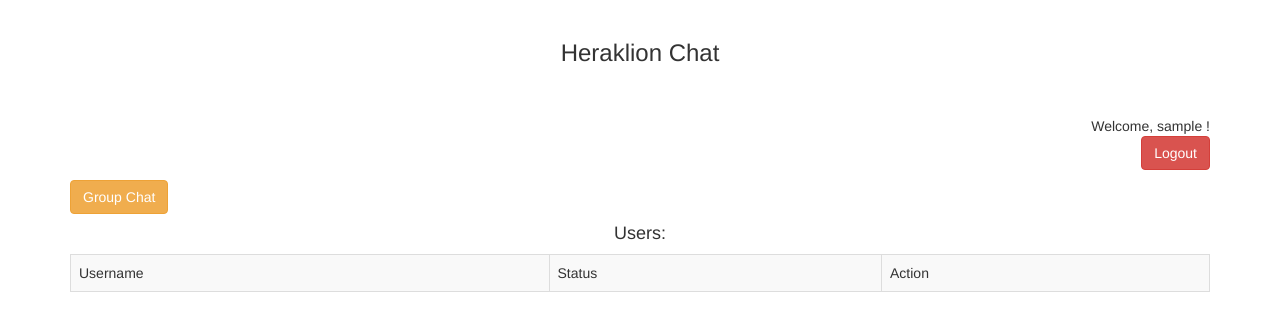
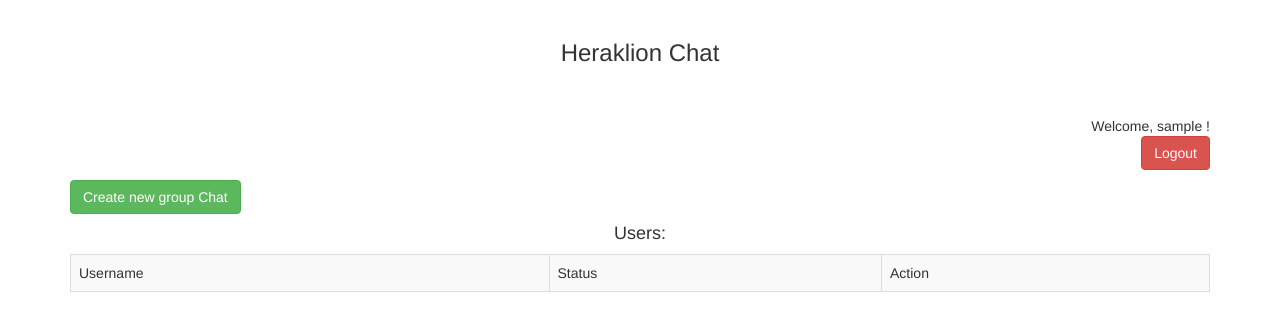
Before and after one commit to JKulpinski/php_chat_crete, a PHP site: page / in a window 1280 px wide. Shown: the top 331 px of the page. Run offline with PHP 8.4, Linux system fonts and the light colour scheme; the visitor is signed in with stand-in values (Sample User, id 1); data that the repository does not hold is empty; some libraries are stand-ins or nearby versions.

Commit message:
chat group select users

```diff
--- a/index.php
+++ b/index.php
@@ -49,6 +49,10 @@ if (!isset($_SESSION['user_id'])) { // if user isn't login yet it redirect him t
 
         <input type="hidden" id="is_active_group_chat_window" value="no"/>
         <button type="button" name="group_chat" id="group_chat" class="btn btn-warning">Group Chat</button>
+        <input type="hidden" id="is_active_create_chat_window" value="no"/>
+        <button type="button" name="group_custom_chat" id="group_custom_chat" class="btn btn-success">Create new group
+            Chat
+        </button>
 
         <h4 align="center">Users:</h4>
         <div id="user_details"></div>
@@ -68,6 +72,19 @@ if (!isset($_SESSION['user_id'])) { // if user isn't login yet it redirect him t
         <button type="button" name="send_group_chat" id="send_group_chat" class="btn btn-info">Send</button>
     </div>
 </div>
+
+<div id="create_chat_dialog" title="Creating Group Chat">
+    <div id="create_group_window">
+        Select group members:
+        <div id="custom_chat_users"></div>
+    </div>
+    <!--    <div class="form-group">-->
+    <!--        <textarea name="group_name" id="group_chat_message" class="form-control"> </textarea>-->
+    <!--    </div>-->
+    <div class="form-group" align="right">
+        <button type="button" name="accept_group_chat" id="accept_group_chat" class="btn btn-info">Create group</button>
+    </div>
+
 </body>
 </html>
 
@@ -75,6 +92,8 @@ if (!isset($_SESSION['user_id'])) { // if user isn't login yet it redirect him t
     $(document).ready(function () {
 
         takeUsers();
+        checkUsersforGroupChat();
+        $('#group_chat').hide();    /////
 
         //every 5 seconds run these functions
         setInterval(function () {
@@ -83,6 +102,10 @@ if (!isset($_SESSION['user_id'])) { // if user isn't login yet it redirect him t
             updateChat();
             fetchGroupChatHistory();
         }, 5000);
+
+        setInterval(function () {
+            checkUsersforGroupChat();
+        }, 120000);
 
         //open dialog box and start chat with person
         $(document).on('click', '.start_chat', function () {
@@ -102,6 +125,16 @@ if (!isset($_SESSION['user_id'])) { // if user isn't login yet it redirect him t
                 method: "POST",
                 success: function (data) {
                     $('#user_details').html(data);
+                }
+            })
+        }
+
+        function checkUsersforGroupChat() {
+            $.ajax({
+                url: "checkUsersforGroupChat.php",
+                method: "POST",
+                success: function (data) {
+                    $('#custom_chat_users').html(data);
                 }
             })
         }
@@ -191,11 +224,29 @@ if (!isset($_SESSION['user_id'])) { // if user isn't login yet it redirect him t
             width: 400
         });
 
+        //it create custom group chat    //////
+        $('#accept_group_chat').click(function () {
+            $('#group_chat').show();
+            $('#create_chat_dialog').dialog('close');
+            $('#is_active_create_chat_window').val('no');
+        });
+
         //open group chat when we click button
         $('#group_chat').click(function () {
             $('#group_chat_dialog').dialog('open');
             $('#is_active_group_chat_window').val('yes');
             fetchGroupChatHistory();
+        });
+
+        $('#create_chat_dialog').dialog({
+            autoOpen: false,
+            width: 600
+        });
+
+        $('#group_custom_chat').click(function () {
+            $('#create_chat_dialog').dialog('open');
+            $('#is_active_create_chat_window').val('yes');
+            //fetchGroupChatHistory();
         });
 
         //sending message to group
```
Also changed, not shown: checkUsersforGroupChat.php (added, +48 -0 lines).
